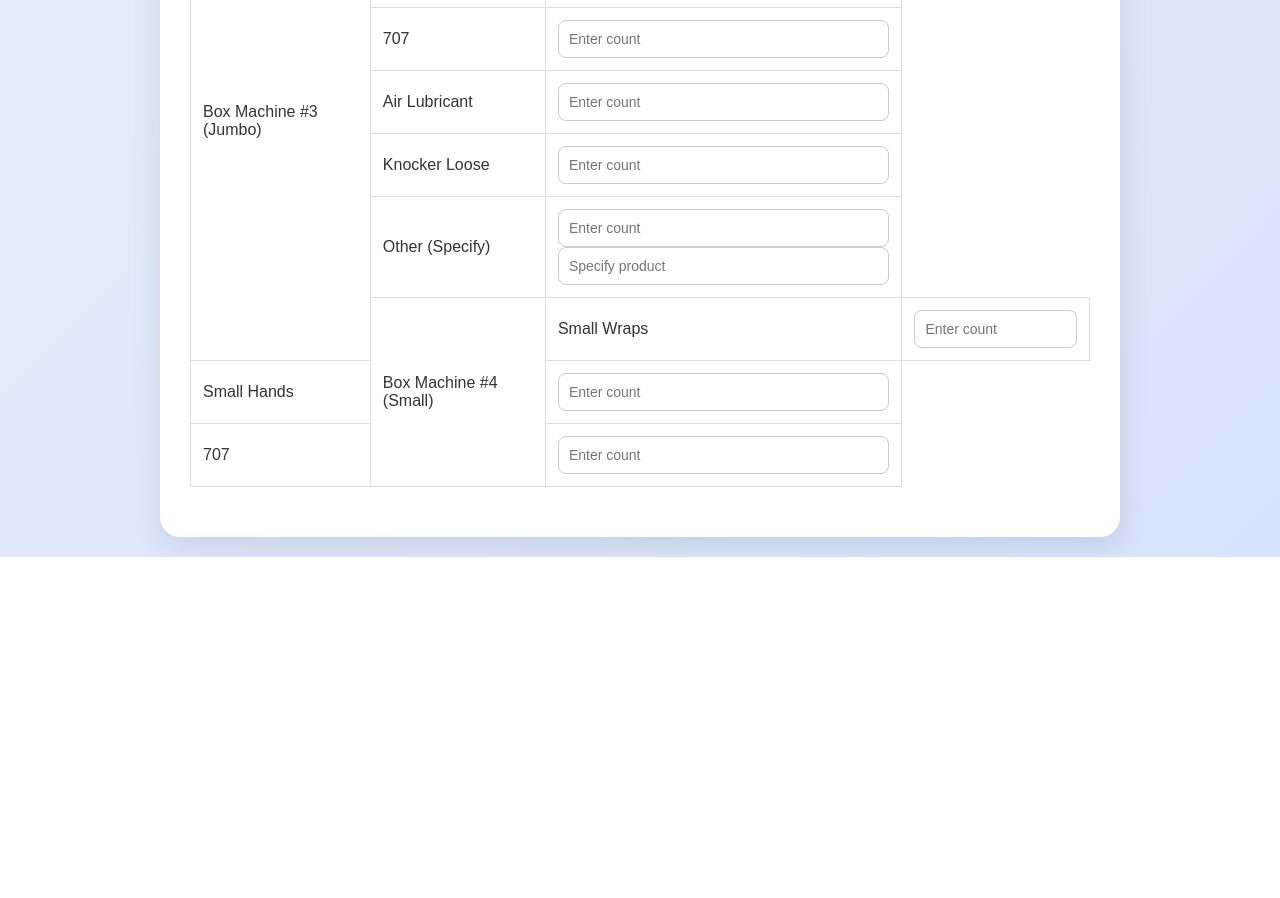
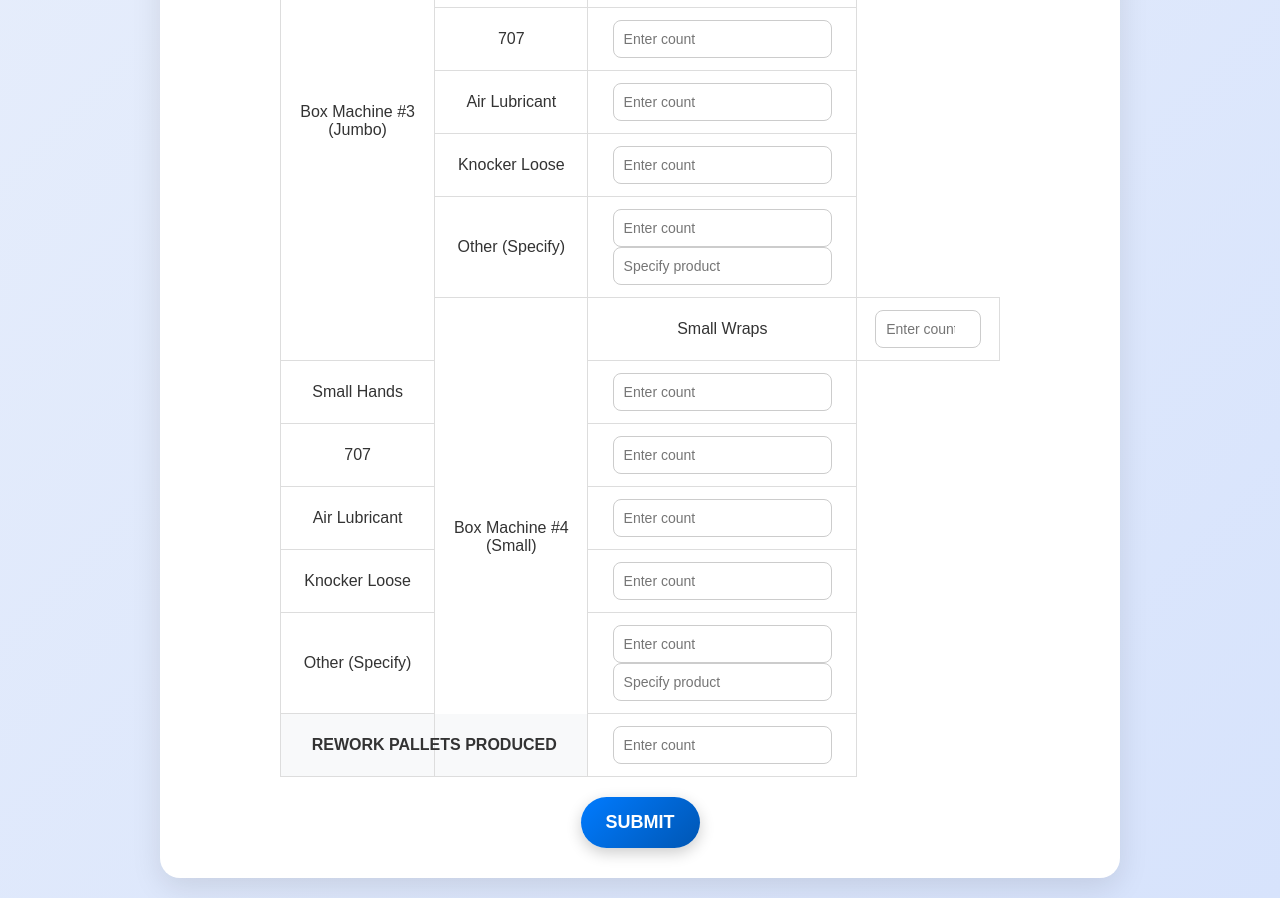
Before and after one commit to Fabrice-mukendi/Inventory-tracker, a plain HTML site: page index.html in a window 1280 px wide. Shown: the part 1240-2138 px from the top of the page. Before the commit the page ends 1797 px from the top, so only its background shows below. Drawn offline with Linux system fonts and the light colour scheme.

Commit message:
Update index.html

```diff
--- a/index.html
+++ b/index.html
@@ -19,9 +19,9 @@
             background: #fff;
             border-radius: 20px;
             box-shadow: 0 10px 30px rgba(0, 0, 0, 0.1);
+            text-align: center;
         }
         header {
-            text-align: center;
             margin-bottom: 30px;
         }
         header img {
@@ -38,15 +38,15 @@
             color: #666;
         }
         table {
-            width: 100%;
+            width: 80%;
+            margin: 20px auto;
             border-collapse: collapse;
-            margin: 20px 0;
             font-size: 16px;
+            text-align: center;
         }
         th, td {
             padding: 12px;
             border: 1px solid #ddd;
-            text-align: left;
         }
         th {
             background-color: #f8f9fa;
@@ -54,7 +54,7 @@
             text-transform: uppercase;
         }
         input[type="number"], input[type="text"] {
-            width: 100%;
+            width: 90%;
             padding: 10px;
             border: 1px solid #ccc;
             border-radius: 8px;
@@ -71,7 +71,6 @@
             border: none;
             border-radius: 30px;
             cursor: pointer;
-            text-align: center;
             text-transform: uppercase;
             transition: 0.3s ease;
             box-shadow: 0 5px 15px rgba(0, 0, 0, 0.2);
@@ -208,4 +207,35 @@
                     </tr>
                     <tr>
                         <td>707</td>
-                        <td><input type="number" name="chemical_707_4" placeholder="Enter count"></td
+                        <td><input type="number" name="chemical_707_4" placeholder="Enter count"></td>
+                    </tr>
+                    <tr>
+                        <td>Air Lubricant</td>
+                        <td><input type="number" name="air_lubricant_4" placeholder="Enter count"></td>
+                    </tr>
+                    <tr>
+                        <td>Knocker Loose</td>
+                        <td><input type="number" name="knocker_loose_4" placeholder="Enter count"></td>
+                    </tr>
+                    <tr>
+                        <td>Other (Specify)</td>
+                        <td>
+                            <input type="number" name="other_chemical_4" placeholder="Enter count">
+                            <input type="text" name="other_chemical_details_4" placeholder="Specify product">
+                        </td>
+                    </tr>
+
+                    <!-- Rework Pallets -->
+                    <tr>
+                        <th colspan="2">Rework Pallets Produced</th>
+                        <td><input type="number" name="rework_pallets" placeholder="Enter count"></td>
+                    </tr>
+                </tbody>
+            </table>
+            <div style="text-align: center;">
+                <button type="submit" class="submit-button">Submit</button>
+            </div>
+        </form>
+    </div>
+</body>
+</html>
```
